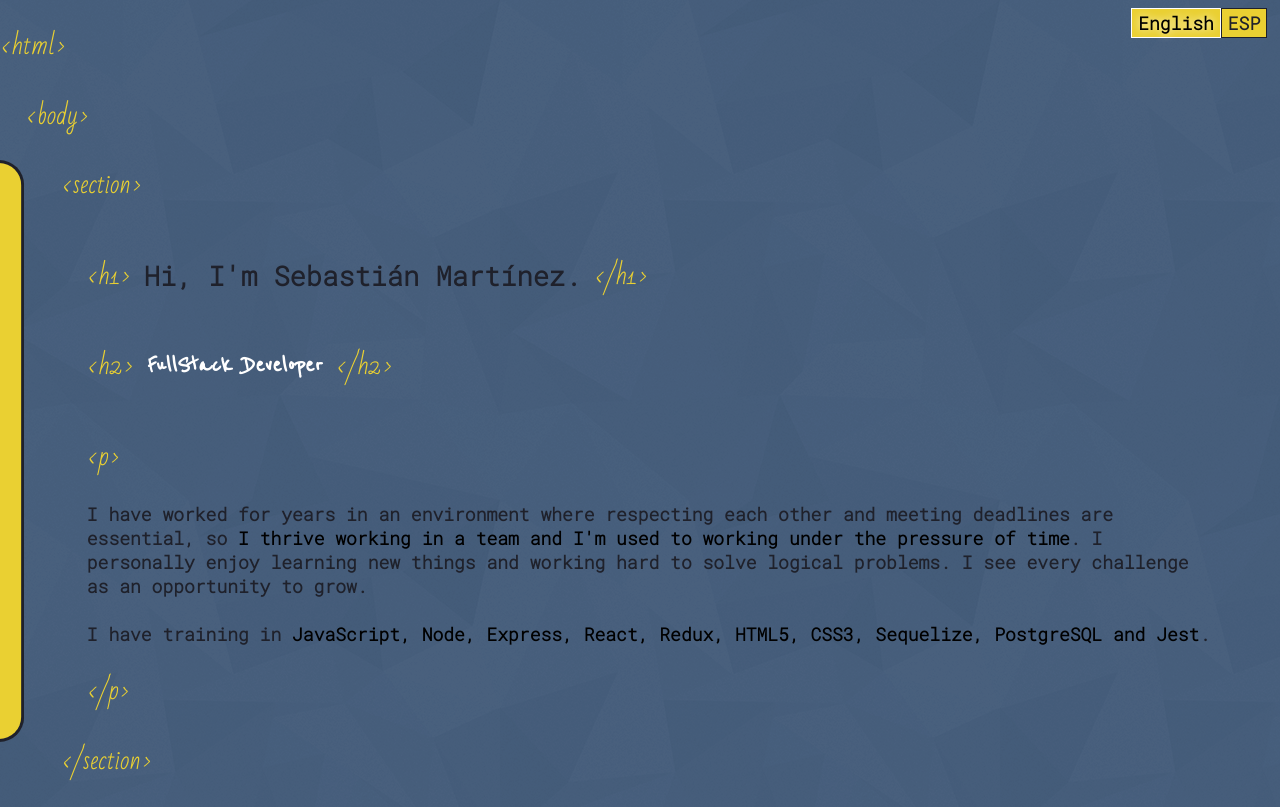
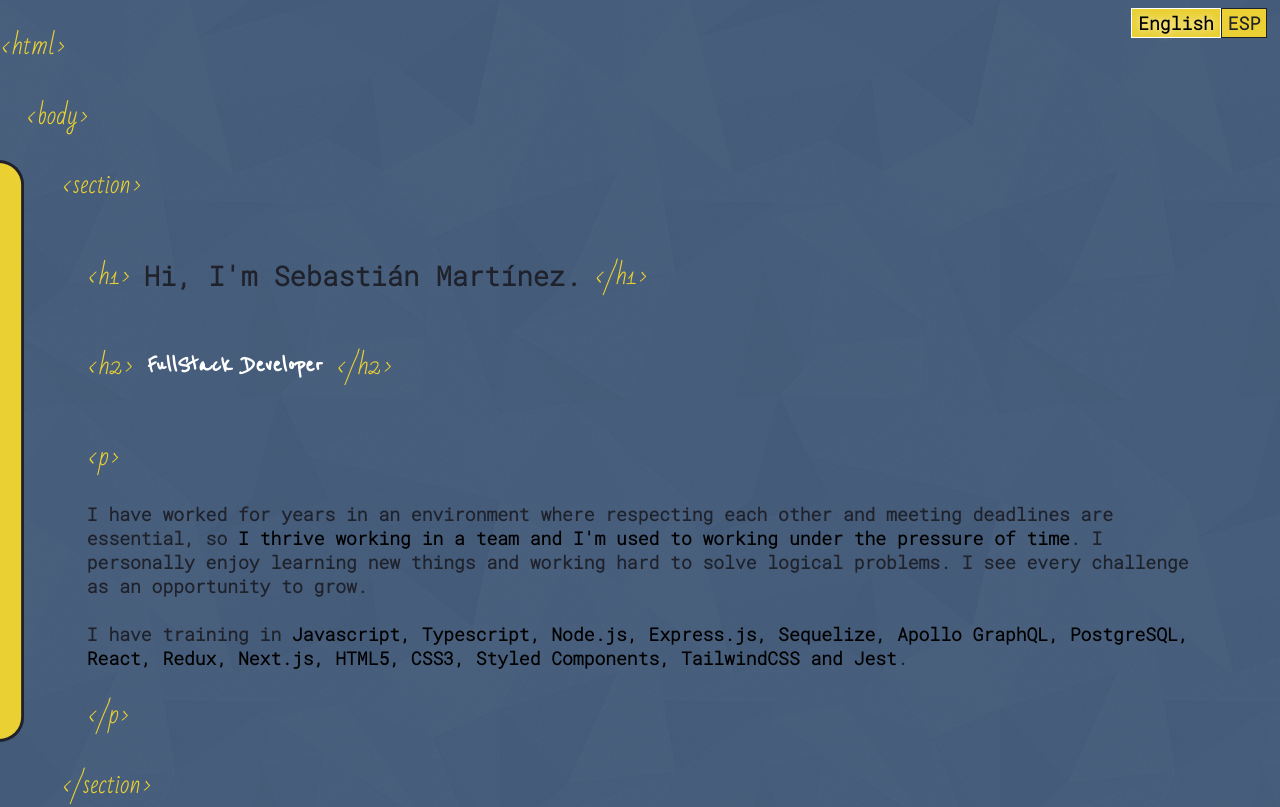
Before and after one commit to sebMar92/portfolio, a React (Create React App) app: page / in a window 1280 px wide. Shown: the top 807 px of the page. Built offline with nearby package versions, Linux system fonts and the light colour scheme; the HTML template or start-up script is replaced by a standard one.

Commit message:
updated techs and old urls

```diff
--- a/src/components/home/home.jsx
+++ b/src/components/home/home.jsx
@@ -88,8 +88,7 @@ export default function Home() {
                 problems. I see every challenge as an opportunity to grow.
                 <br /> <br />I have training in{' '}
                 <span className="bold">
-                  JavaScript, Node, Express, React, Redux, HTML5, CSS3, Sequelize,
-                  PostgreSQL and Jest
+                Javascript, Typescript, Node.js, Express.js, Sequelize, Apollo GraphQL, PostgreSQL, React, Redux, Next.js, HTML5, CSS3, Styled Components, TailwindCSS and Jest
                 </span>
                 .
               </p>
@@ -108,8 +107,7 @@ export default function Home() {
                 <br /> <br />
                 Tengo conocimientos de{' '}
                 <span className="bold">
-                  JavaScript, Node, Express, React, Redux, HTML5, CSS3, Sequelize,
-                  PostgreSQL y Jest
+                Javascript, Typescript, Node.js, Express.js, Sequelize, Apollo GraphQL, PostgreSQL, React, Redux, Next.js, HTML5, CSS3, Styled Components, TailwindCSS y Jest
                 </span>
                 .
               </p>
@@ -130,7 +128,7 @@ export default function Home() {
             screenImg="/images/tddgif.gif"
             title="ToDoList.tdd"
             ref={tddtdl}
-            url="https://tdd-tdl.vercel.app/"
+            url="https://github.com/sebMar92/ToDoList.tdd"
             description={
               language
                 ? `ToDoList.tdd is the first app I created using Test Driven Development (TDD). For this, I designed unit and integration tests for both the backend and the frontend, and then wrote the code that passes those tests. Since the goal of the project was to learn how to use testing libraries, the visual design is simple and inspired by the terminal interface. The main library used to create the tests is Jest`
@@ -143,7 +141,7 @@ export default function Home() {
             celImg="/images/celtechgif.gif"
             title="TechStore"
             ref={tech}
-            url="https://tech-store-prod.vercel.app/"
+            url="https://github.com/sebMar92/e-commerce-backend"
             description={
               language
                 ? `TechStore is an e-commerce carried out in a group, under the SCRUM work methodology. In addition to the essential functions for searching and buying products, both users with and without a registered account can use the shopping cart and wishlist, it has its own login system and an extensive administration panel. It has integration with Google Auth as a sign up / log in alternative and with MercadoPago to handle payments. The main technologies used were Javascript, Node, Express, React, Redux and TailwindCSS`
@@ -155,7 +153,7 @@ export default function Home() {
             screenImg="/images/dogsgif.gif"
             title="Dogs App"
             ref={dogs}
-            url="https://dogs-app-pi.vercel.app/"
+            url="https://github.com/sebMar92/Henry-PI-Dogs"
             description={
               language
                 ? 'Dogs App is a SPA that receives information from an external API and displays it as a catalog. It also has its own database for the creation of dog breeds by users, and allows their filtering and ordering. Javascript, Node, Express, React, Redux and CSS were used to make it'
@@ -219,7 +217,7 @@ export default function Home() {
             <h2 className="tags">{'</p>'}</h2>
             <div id="icons-container">
               <a
-                href="https://www.linkedin.com/in/sebastian-martinez-developer/"
+                href={`https://www.linkedin.com/in/sebastian-martinez-developer${language ? "/?locale=en_US" : "/"}`}
                 target="_blank"
                 rel="noreferrer"
               >
```
